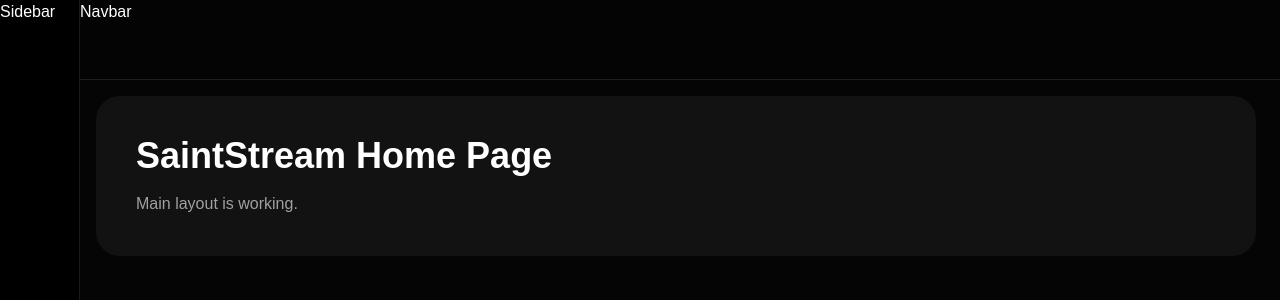
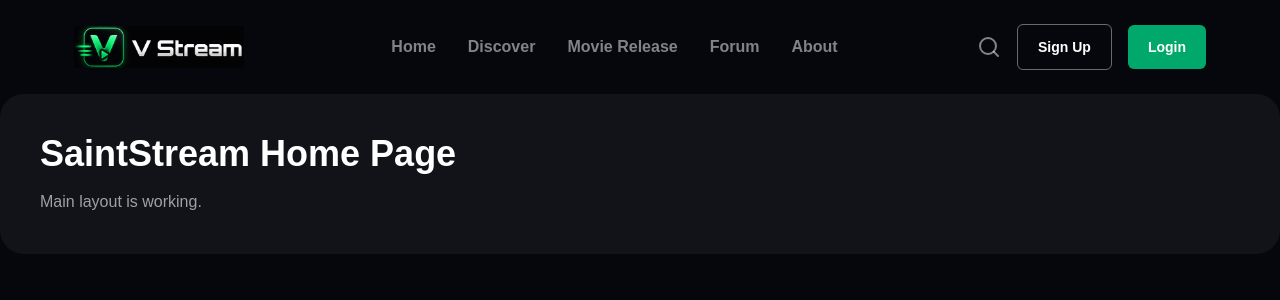
Before and after one commit to vahid2104/V_Stream, a Next.js app: page / in a window 1280 px wide. Shown: the top 300 px of the page. Built offline with nearby package versions, Linux system fonts and the light colour scheme.

Commit message:
feat: add navbar component

```diff
--- a/src/components/layout/MainLayout.tsx
+++ b/src/components/layout/MainLayout.tsx
@@ -1,24 +1,14 @@
+import Navbar from "./Navbar";
+
 type MainLayoutProps = {
   children: React.ReactNode;
 };
 
-const MainLayout = ({ children }: MainLayoutProps) => {
+export default function MainLayout({ children }: MainLayoutProps) {
   return (
-    <div className="min-h-screen bg-[#050505] text-white">
-      <aside className="fixed left-0 top-0 h-screen w-20 border-r border-white/10 bg-black">
-        Sidebar
-      </aside>
-
-      <header className="fixed left-20 right-0 top-0 h-20 border-b border-white/10 bg-[#050505]/90">
-        Navbar
-      </header>
-
-      <main className="pl-24 pr-6 pt-24">
-        {children}
-      </main>
+    <div className="min-h-screen flex flex-col  bg-[#06070d] text-white">
+      <Navbar />
+      <main>{children}</main>
     </div>
-
   );
-};
-
-export default MainLayout;
+}
--- a/src/components/layout/Navbar.tsx
+++ b/src/components/layout/Navbar.tsx
@@ -0,0 +1,43 @@
+import { SearchIcon } from "lucide-react";
+import Image from "next/image";
+import Link from "next/link";
+import Button from "../ui/Button";
+
+const Navbar = () => {
+  const navItems = [
+    { label: "Home", href: "/" },
+    { label: "Discover", href: "/discover" },
+    { label: "Movie Release", href: "/movie-release" },
+    { label: "Forum", href: "/forum" },
+    { label: "About", href: "/about" },
+  ];
+  return (
+    <header className="left-0 top-0 z-50 w-full">
+      <div className="mx-auto flex max-w-295 items-center justify-between gap-6 px-6 py-6">
+        <Link href="/" className="text-2xl font-bold">
+          <Image
+            src="/logo/logo.png"
+            alt="Logo"
+            width={170}
+            height={75}
+            className="inline-block mr-2"
+          />
+        </Link>
+        <nav className="hidden items-center gap-8 md:flex">
+          {navItems.map((item) => (
+            <Link key={item.href} href={item.href} className="text-md font-bold text-white/50 bg-transparent hover:text-white transition-colors duration-300">
+              {item.label}
+            </Link>
+          ))}
+        </nav>
+        <div className="flex items-center gap-4">
+          <SearchIcon className="text-white/50 hover:text-white cursor-pointer transition-colors duration-300" />
+          <Button variant="ghost">Sign Up</Button>
+          <Button variant="main">Login</Button>
+        </div>
+      </div>
+    </header>
+  );
+};
+
+export default Navbar;
```
Also changed, not shown: public/logo/logo.png (added), src/components/layout/Sidebar.tsx (deleted).
